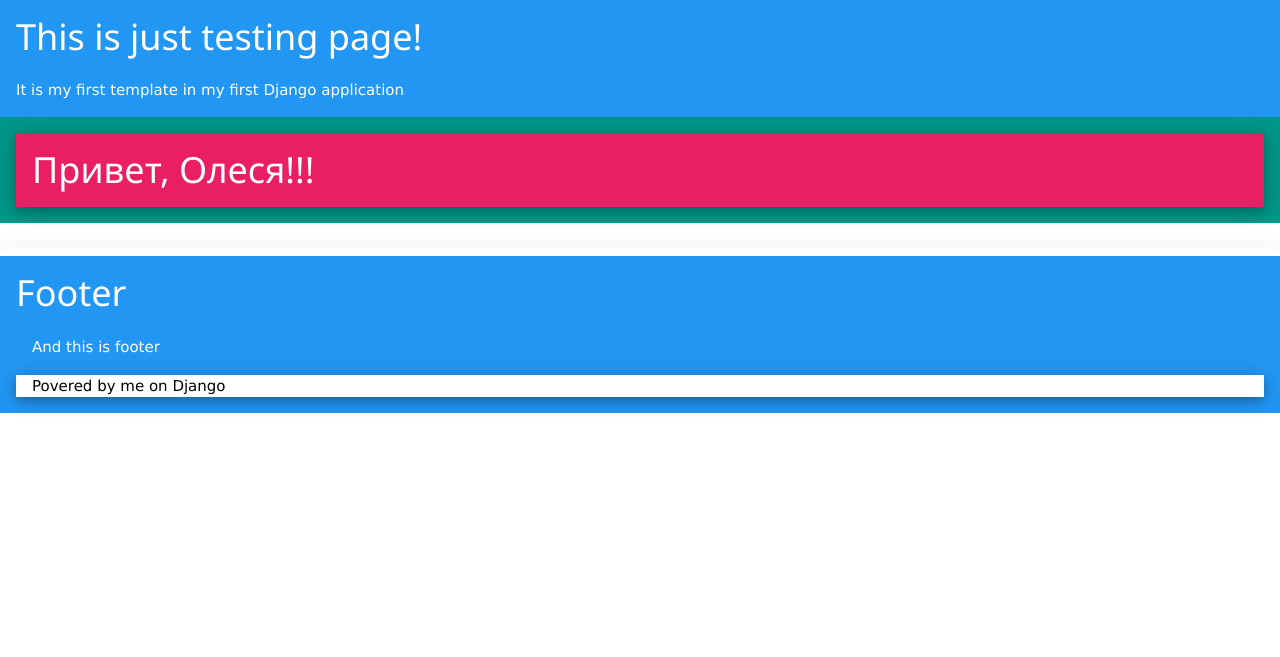
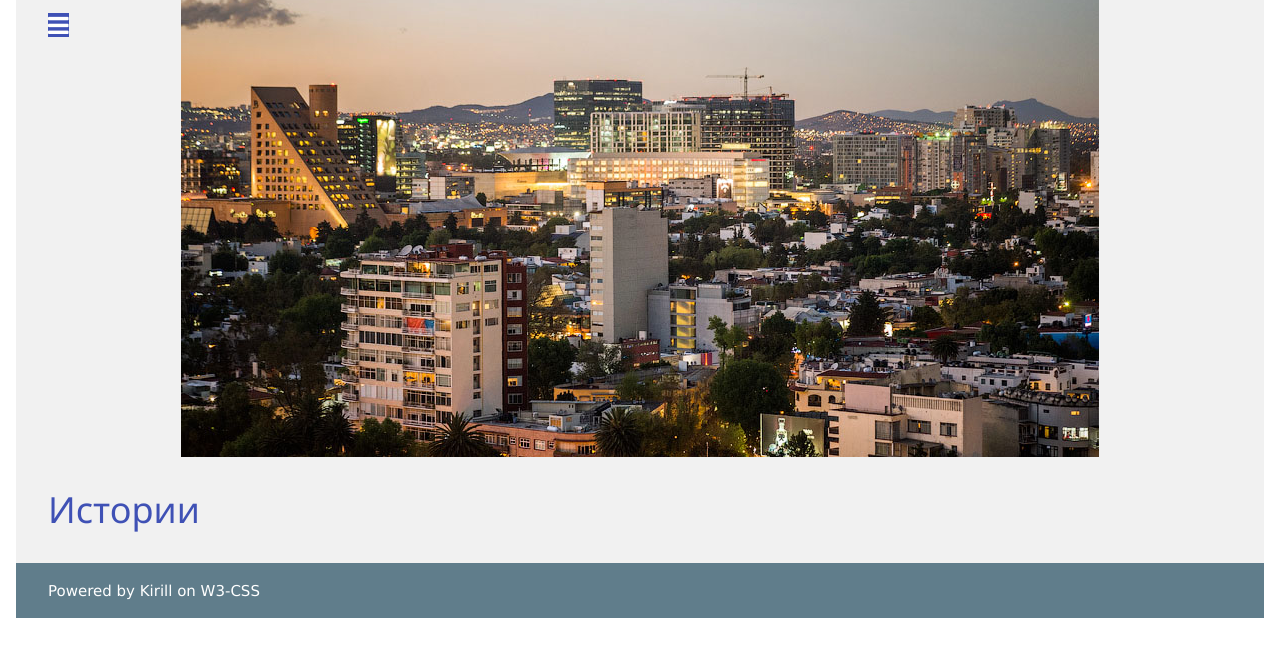
Before and after one commit to WNRumford/my-first-blog, a Django app: page / in a window 1280 px wide. Shown: the top 657 px of the page. Run offline with Django 3.2, Linux system fonts and the light colour scheme; data that the repository does not hold is empty.

Commit message:
Commit#4 Created base.html

```diff
--- /dev/null
+++ b/blog/static/js/sidebar.js
@@ -0,0 +1,11 @@
+function w3_open() {
+  document.getElementById("main").style.marginLeft = "25%";
+  document.getElementById("mySidebar").style.width = "25%";
+  document.getElementById("mySidebar").style.display = "block";
+  document.getElementById("openNav").style.display = 'none';
+}
+function w3_close() {
+  document.getElementById("main").style.marginLeft = "0%";
+  document.getElementById("mySidebar").style.display = "none";
+  document.getElementById("openNav").style.display = "inline-block";
+}
--- /dev/null
+++ b/blog/templates/blog/base.html
@@ -0,0 +1,59 @@
+{% load staticfiles %}
+<!DOCTYPE html>
+<html lang="en">
+<head>
+	<meta name="viewport" content="width=device-width, initial-scale=1">
+	<meta charset="UTF-8">
+	<link rel="stylesheet" href="https://www.w3schools.com/w3css/4/w3.css">
+	<link rel="stylesheet" href="https://cdnjs.cloudflare.com/ajax/libs/font-awesome/4.7.0/css/font-awesome.min.css">
+	<title>Main</title>
+	<!-- <script src="js.js"></script> -->
+</head>
+<body>
+
+<!-- Sidebar -->
+
+<div class="w3-sidebar w3-bar-block w3-card-2 w3-animate-left" style="display:none" id="mySidebar">
+  <button class="w3-bar-item w3-btn w3-large w3-indigo"
+  onclick="w3_close()">Скрыть меню <i class="fa fa-close w3-right"></i></button>
+  <p><a href="#" class="w3-bar-item w3-btn w3-border-bottom">Главная страница<i class="fa fa-home w3-right w3-indigo"></i></a></p>
+  <p><a href="#" class="w3-bar-item w3-btn w3-border-bottom">Добавить материал<i class="fa fa-pencil w3-right w3-indigo"></i></a></p>
+  <p><a href="#" class="w3-bar-item w3-btn w3-border-bottom">Оставить комментарий<i class="fa fa-comment w3-right w3-indigo"></i></a></p>
+</div>
+
+
+<!-- content -->
+<div class="w3-container">
+
+<!--*********************************************************************** -->
+<div zclass="w3-main" id="main">
+	<header class="w3-container w3-light-gray" style="background-image: url('{% static 'images/mex.jpg' %}'); background-repeat: no-repeat; background-position: center; height: 457px;">
+
+		<button class="w3-btn w3-xlarge" onclick="w3_open()"><i class="fa fa-bars w3-indigo"></i></button>
+	</header>
+
+	<!-- Content ***********************************************************-->
+	<div class="w3-container w3-light-gray w3-padding-16">
+
+		<div class="w3-container">
+				<h1 class="w3-text-indigo">Истории</h1>
+
+			{% block content %}
+            {% endblock %}
+
+		</div>
+
+	</div>
+	<!-- Content ***********************************************************-->
+
+	<footer class="w3-container w3-blue-gray">
+		<div class="w3-panel">
+			<bloquote>Powered by Kirill on W3-CSS</bloquote>
+		</div>
+	</footer>
+<!--*********************************************************************** -->
+</div>
+</div>
+<script src="{% static 'js/sidebar.js' %}"></script>
+</body>
+</html>
--- a/blog/templates/blog/post_list.html
+++ b/blog/templates/blog/post_list.html
@@ -1,38 +1,14 @@
-<!DOCTYPE html>
-<html lang="en">
-<head>
-	<meta charset="UTF-8">
-	<link rel="stylesheet" href="https://www.w3schools.com/w3css/4/w3.css">
-
-	<title>Main</title>
-</head>
-<body>
-	<div class="w3-container w3-blue">
-		<h1>This is just testing page!</h1>
-		<p>It is my first template in my first Django application</p>
-	</div>
-	<div class="w3-container w3-teal">
-		<div class="w3-panel w3-pink w3-card-4"><h1>Привет, Олеся!!!</h1></div>
-	</div>
-
+{% extends 'blog/base.html' %}
 	<div class="w3-panel w3-card-4">
-
+	{% block content %}
 		{% for post in posts %}
 		    <div class="w3-panel w3-pale-blue w3-card-2">
 
 		    		<i class="w3-text-green"> Опубликовано: {{post.published_date}}</i>
 		    		<h2 class="w3-btn w3-text-blue">{{post.title}}</h2>
-		    		<p class="w3-panel w3-text-brown">{{post.text}}</p>
+		    		<p class="w3-panel w3-text-brown">{{post.text|linebreaksbr}}</p>
 
 		    </div>
 		{% endfor %}
-
+	{% endblock %}
 	</div>
-
-	<div class="w3-container w3-blue">
-	    <h1>Footer</h1>
-		<p class="w3-panel">And this is footer</p>
-		<p class="w3-panel w3-white w3-card-4">Povered by me on Django</p>
-	</div>
-</body>
-</html>
```
Also changed, not shown: blog/static/images/mex.jpg (renamed from blog/templates/blog/mex.jpg).
